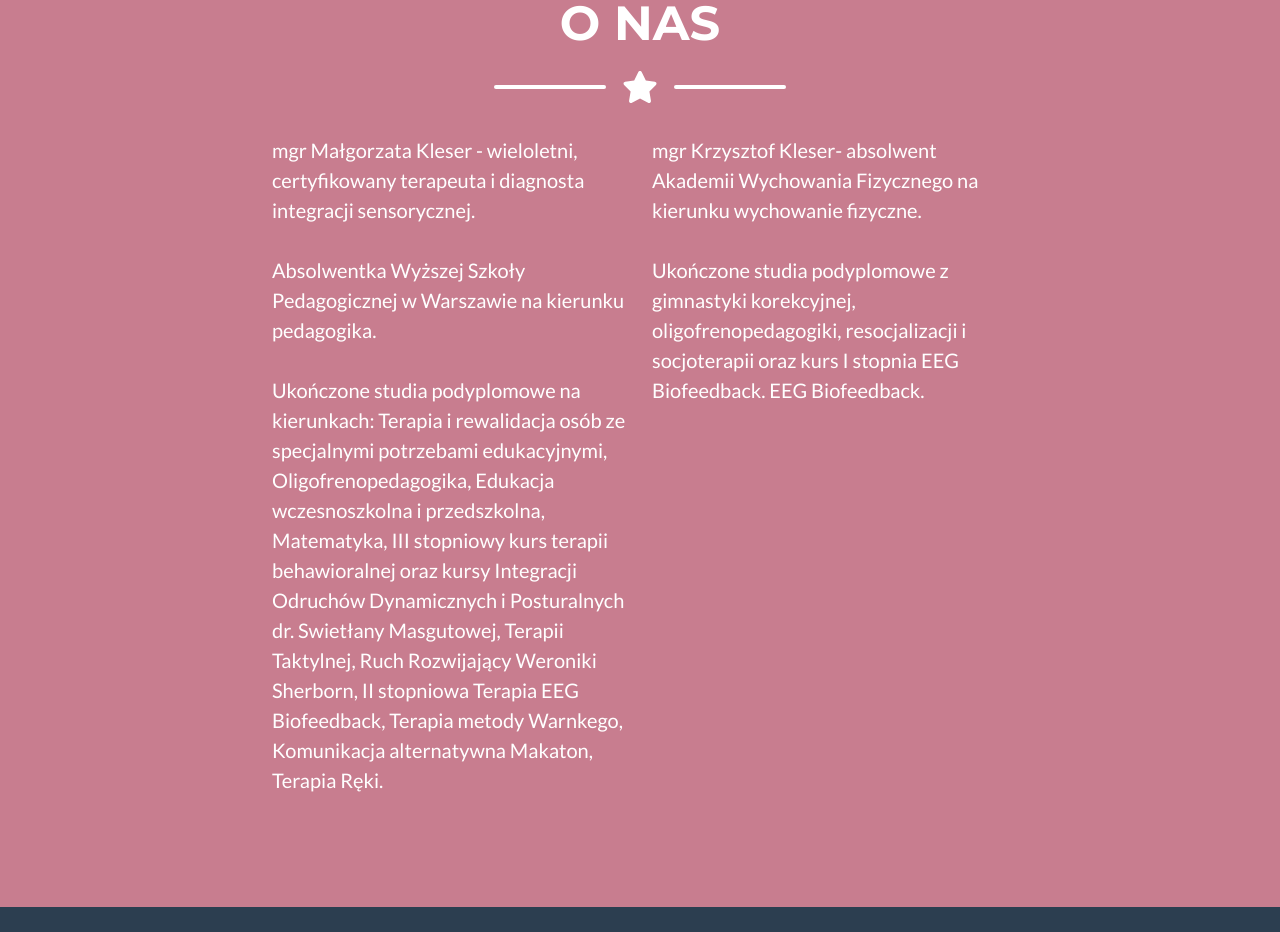
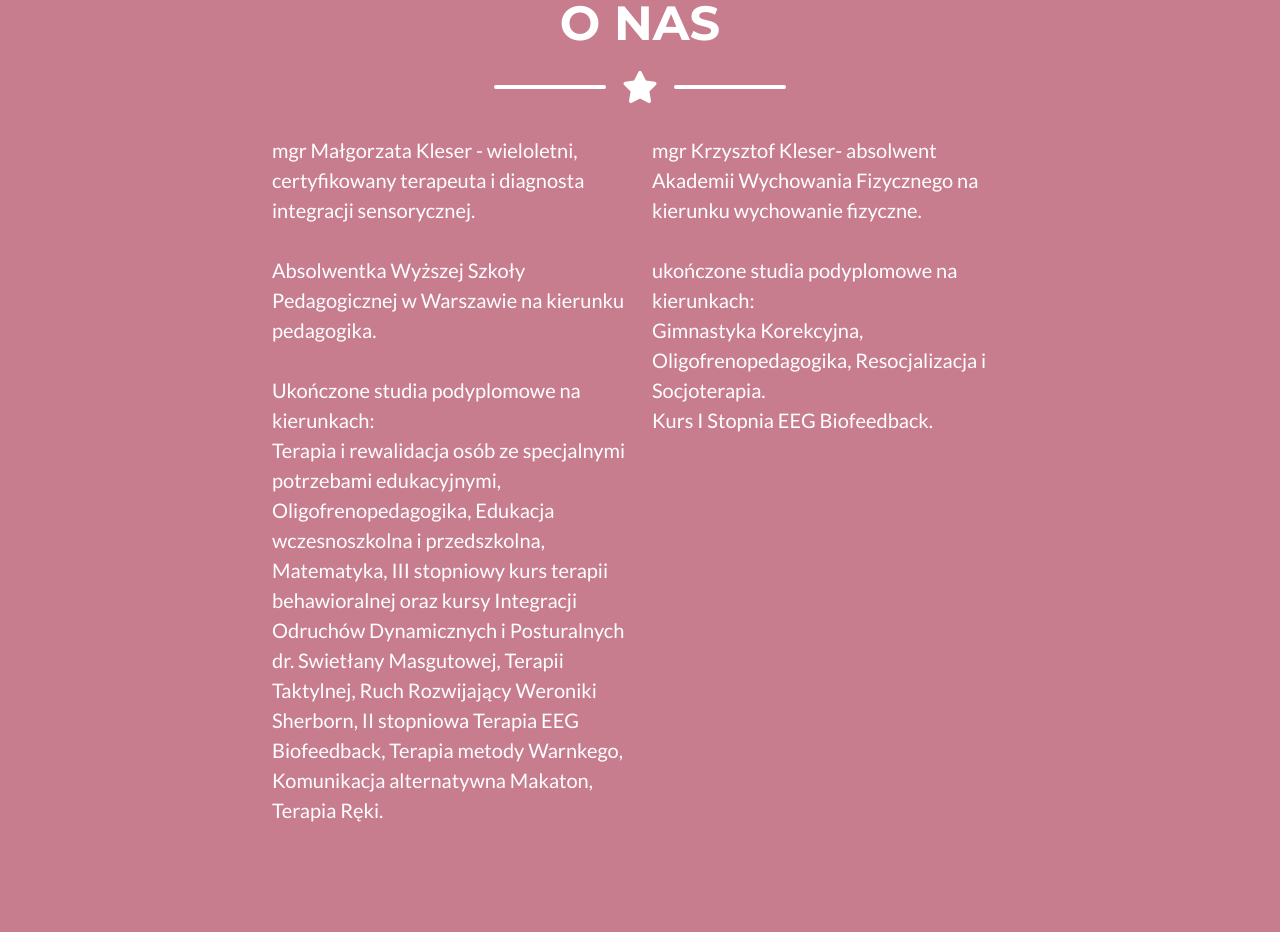
Before and after one commit to TerapiaSIHappyKids/terapiasihappykids.github.io, a plain HTML site: page index.html in a window 1280 px wide. Shown: the part 1929-2861 px from the top of the page. Drawn offline with nearby package versions, Linux system fonts and the light colour scheme.

Commit message:
update labels

```diff
--- a/index.html
+++ b/index.html
@@ -5,7 +5,7 @@
         <meta name="viewport" content="width=device-width, initial-scale=1, shrink-to-fit=no" />
         <meta name="description" content="" />
         <meta name="author" content="" />
-        <title>HAPPY KIDS - Prywatny Gabinet Terapeutyczny dla dzieci</title>
+        <title>Integracja Sensoryczna - Prywatny Gabinet Terapeutyczny „HAPPY KIDS”</title>
         <!-- Favicon-->
         <link rel="icon" type="image/x-icon" href="assets/favicon.ico" />
         <!-- Font Awesome icons (free version)-->
@@ -152,10 +152,12 @@
                 <div class="row">
                     <div class="col-lg-4 ms-auto"><p class="lead">mgr Małgorzata Kleser - wieloletni, certyfikowany terapeuta i diagnosta integracji sensorycznej.<br> <br>
                         Absolwentka Wyższej Szkoły Pedagogicznej w Warszawie na kierunku pedagogika. <br> <br>
-                        Ukończone studia podyplomowe na kierunkach: Terapia i rewalidacja osób ze specjalnymi potrzebami edukacyjnymi, Oligofrenopedagogika, Edukacja wczesnoszkolna i przedszkolna, Matematyka, III stopniowy kurs terapii behawioralnej oraz kursy Integracji Odruchów Dynamicznych i Posturalnych dr. Swietłany Masgutowej, Terapii Taktylnej, Ruch Rozwijający Weroniki Sherborn, II stopniowa Terapia EEG Biofeedback, Terapia metody Warnkego, Komunikacja alternatywna Makaton, Terapia Ręki.
+                        Ukończone studia podyplomowe na kierunkach: <br>Terapia i rewalidacja osób ze specjalnymi potrzebami edukacyjnymi, Oligofrenopedagogika, Edukacja wczesnoszkolna i przedszkolna, Matematyka, III stopniowy kurs terapii behawioralnej oraz kursy Integracji Odruchów Dynamicznych i Posturalnych dr. Swietłany Masgutowej, Terapii Taktylnej, Ruch Rozwijający Weroniki Sherborn, II stopniowa Terapia EEG Biofeedback, Terapia metody Warnkego, Komunikacja alternatywna Makaton, Terapia Ręki.
 
 </p></div>
-                    <div class="col-lg-4 me-auto"><p class="lead">mgr Krzysztof Kleser- absolwent Akademii Wychowania Fizycznego na kierunku wychowanie fizyczne. <br> <br> Ukończone studia podyplomowe z gimnastyki korekcyjnej, oligofrenopedagogiki, resocjalizacji i socjoterapii oraz kurs I stopnia EEG Biofeedback. EEG Biofeedback. <br> </p></div>
+                    <div class="col-lg-4 me-auto"><p class="lead">mgr Krzysztof Kleser- absolwent Akademii Wychowania Fizycznego na kierunku wychowanie fizyczne. <br> <br>ukończone studia podyplomowe na kierunkach: <br>Gimnastyka Korekcyjna, Oligofrenopedagogika, Resocjalizacja i Socjoterapia.<br>
+                        Kurs I Stopnia EEG Biofeedback.
+ <br> </p></div>
                 </div>
 
             </div>
```
